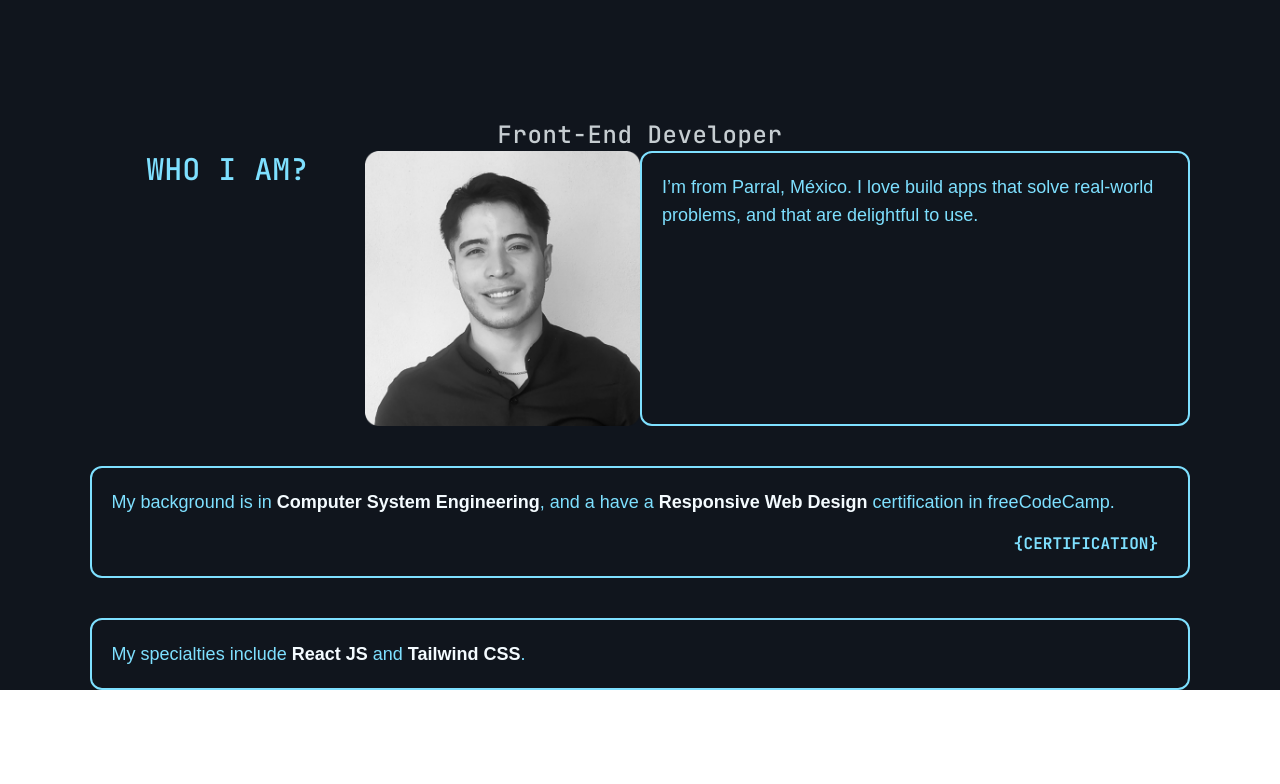
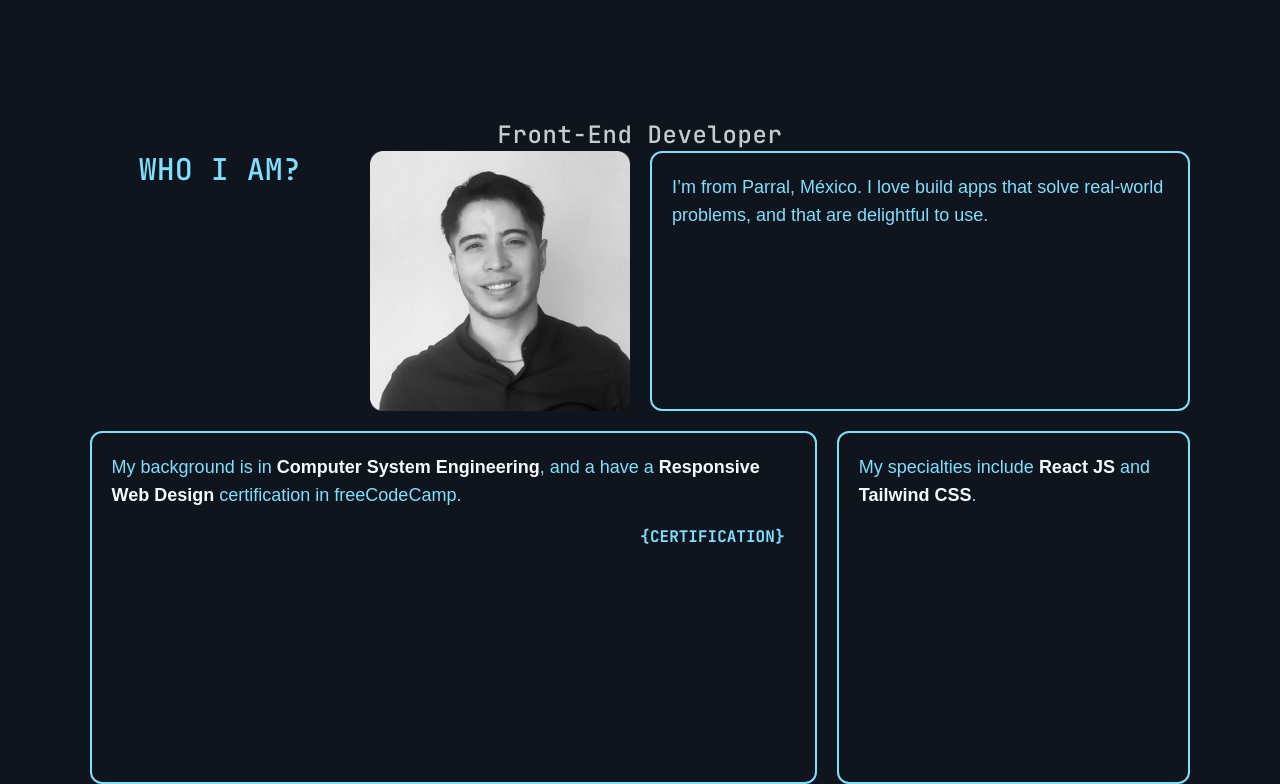
Before and after one commit to ledesmx/Portfolio-one, a React (Vite) app: page / in a window 1280 px wide. Shown: the part 688-1472 px from the top of the page. Before the commit the page ends 1378 px from the top, so only its background shows below. Built offline with nearby package versions, Linux system fonts and the light colour scheme; a web font is replaced by a local one.

Commit message:
Improve About page layout for tablet screen

```diff
--- a/src/components/About.jsx
+++ b/src/components/About.jsx
@@ -2,25 +2,25 @@ import personalPhoto from "../../public/personal-photo.png"
 
 export default function About() {
     return(
-        <section className="w-[86%] mx-[7%] grid gap-y-10">
-            <div className="grid grid-cols-1 gap-y-10 lg:grid-cols-4 lg:grid-rows-1">
-                <h2 className="font-jetbrains uppercase text-dark-txt text-3xl text-center lg:col-span-1">Who I am?</h2>
+        <section className="w-[86%] mx-[7%] grid gap-y-10 md:gap-y-5">
+            <div className="grid grid-cols-1 gap-y-10 md:grid-cols-3 md:gap-x-5 lg:grid-cols-4 lg:grid-rows-1">
+                <h2 className="font-jetbrains uppercase text-dark-txt text-3xl text-center md:col-span-3 lg:col-span-1">Who I am?</h2>
                 <img
                 className="w-full"
                 src={personalPhoto}
                 alt="personal photo" />
-                <div className="border-2 border-dark-txt lg:col-span-2 rounded-xl p-5">
+                <div className="border-2 border-dark-txt md:col-span-2 lg:col-span-2 rounded-xl p-5">
                     <p className="text-dark-txt font-encode text-lg">I’m from Parral, México. I love build apps that solve real-world problems, and that are delightful to use.</p>
                 </div>
             </div>
-            <div className="grid grid-cols-1 gap-y-10">
-                <div className="border-2 border-dark-txt p-5 rounded-xl flex flex-col">
+            <div className="grid grid-cols-1 gap-y-10 md:grid-cols-3 md:gap-x-5">
+                <div className="border-2 border-dark-txt p-5 rounded-xl flex flex-col md:col-span-2">
                     <p className="text-dark-txt font-encode text-lg">My background is in <span className="text-dark-primary font-semibold">Computer System Engineering</span>, and a have a <span className="text-dark-primary font-semibold">Responsive Web Design</span> certification in freeCodeCamp.</p>
                     <a
                     className="text-dark-txt uppercase font-jetbrains font-bold self-end mt-4 mr-5 relative before:content-['{'] before:absolute before:left-[-10px] before:transition-transform before:hover:translate-x-[-10px] after:content-['}'] after:absolute after:right-[-10px] after:transition-transform after:hover:translate-x-[10px]"
                     href="">Certification</a>
                 </div>
-                <div className="border-2 border-dark-txt p-5 rounded-xl">
+                <div className="border-2 border-dark-txt p-5 rounded-xl md:aspect-square">
                     <p className="text-dark-txt font-encode text-lg">My specialties include <span className="text-dark-primary font-semibold">React JS</span> and <span className="text-dark-primary font-semibold">Tailwind CSS</span>.</p>
                 </div>
             </div>
```
